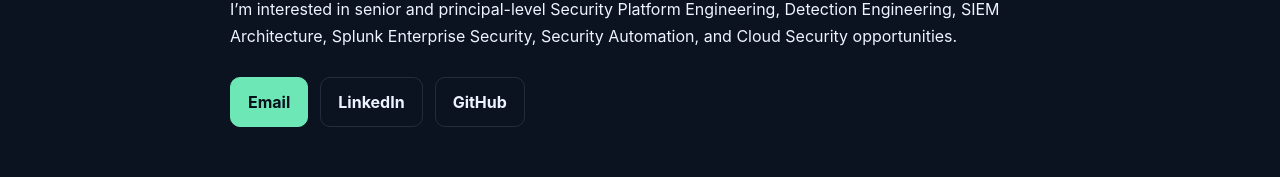
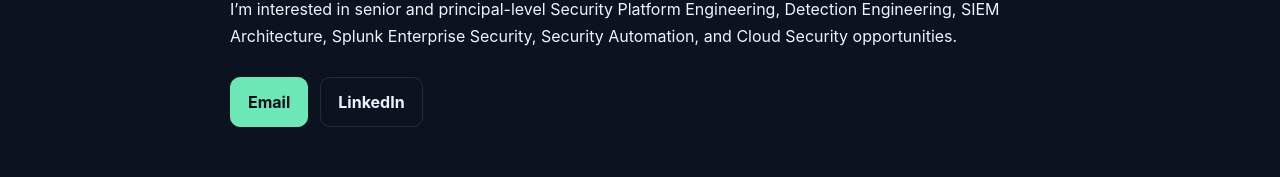
Before and after one commit to seunojimi/seunojimi.github.io, a plain HTML site: page index.html in a window 1280 px wide. Shown: the part 4050-4227 px from the top of the page. Drawn offline with Linux system fonts and the light colour scheme.

Commit message:
Remove GitHub from contact section

```diff
--- a/index.html
+++ b/index.html
@@ -177,7 +177,6 @@
         <div class="cta-row">
           <a class="button primary" href="mailto:Oluwaseun.Ojimi1@gmail.com">Email</a>
           <a class="button" href="https://www.linkedin.com/in/seun-o-a51b04156/" target="_blank" rel="noreferrer">LinkedIn</a>
-          <a class="button" href="https://github.com/seunojimi" target="_blank" rel="noreferrer">GitHub</a>
         </div>
       </div>
     </section>
```
